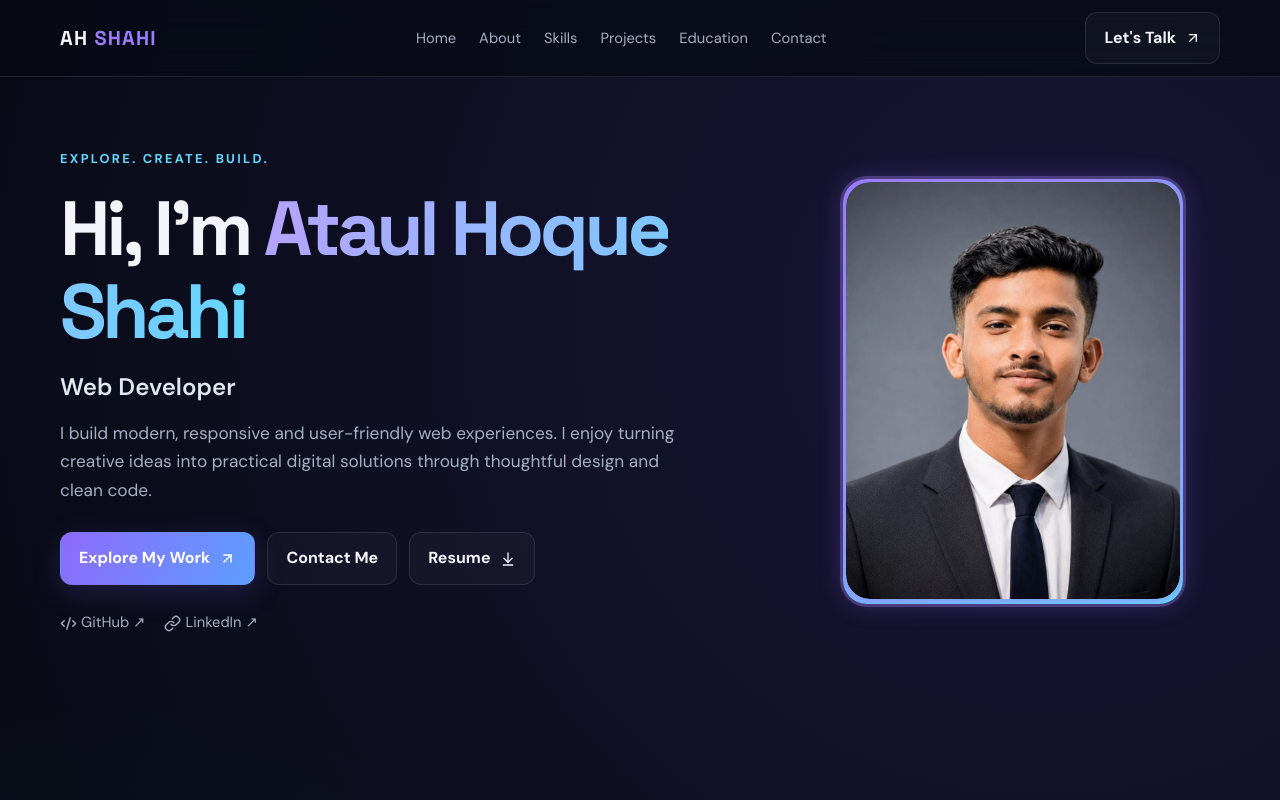
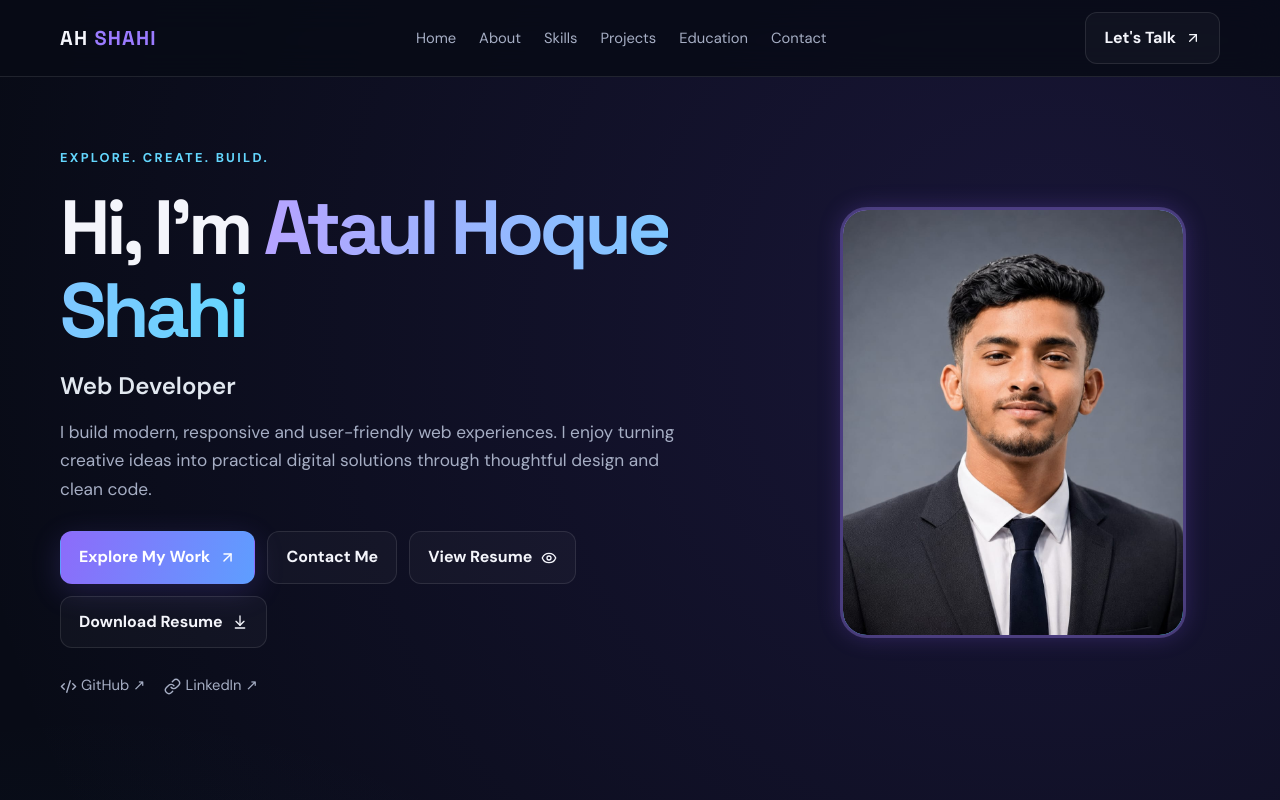
Before and after one commit to AtaulHoqueShahi/-My-Portfolio, a Next.js app: page / in a window 1280 px wide. Shown: the top 800 px of the page. Built offline with nearby package versions, Linux system fonts and the light colour scheme.

Commit message:
Add resume download functionality

```diff
--- a/src/app/components/Hero.tsx
+++ b/src/app/components/Hero.tsx
@@ -1,11 +1,13 @@
 import Image from "next/image";
 import Link from "next/link";
 import ProfileImage from "@/assets/WhatsApp Image 2026-07-29 at 12.58.03 AM.jpeg";
+
 import {
   ArrowDownToLine,
   ArrowUpRight,
   CodeXml,
   Link as LinkIcon,
+  Eye,
 } from "lucide-react";
 import { site } from "@/app/data/site";
 
@@ -14,27 +16,44 @@ export default function Hero() {
     <section className="wrap hero" id="home">
       <div>
         <div className="eyebrow">Explore. Create. Build.</div>
+
         <h1 className="display-title">
-          Hi, I&apos;m <span className="gradient-text">{site.name}</span>
+          Hi, I'm <span className="gradient-text">{site.name}</span>
         </h1>
+
         <h2 className="text-xl sm:text-2xl font-semibold text-slate-200">
-          Web Developer
+          {site.designation}
         </h2>
+
         <p className="hero-copy mt-4">
-          I build modern, responsive and user-friendly web experiences. I enjoy turning
-          creative ideas into practical digital solutions through thoughtful design and
-          clean code.
+          I build modern, responsive and user-friendly web experiences. I enjoy
+          turning creative ideas into practical digital solutions through
+          thoughtful design and clean code.
         </p>
 
         <div className="hero-actions">
           <Link className="btn btn-primary" href="#projects">
             Explore My Work <ArrowUpRight size={17} />
           </Link>
+
           <Link className="btn btn-outline" href="#contact">
             Contact Me
           </Link>
-          <a className="btn btn-outline" href="/resume.pdf" download>
-            Resume <ArrowDownToLine size={16} />
+          <a
+            className="btn btn-outline"
+            href="/ATAUL%20HOQUE%20SHAHI.pdf"
+            target="_blank"
+            rel="noopener noreferrer"
+          >
+            View Resume <Eye size={16} />
+          </a>
+
+          <a
+            className="btn btn-outline"
+            href="/ATAUL%20HOQUE%20SHAHI.pdf"
+            download="ATAUL HOQUE SHAHI.pdf"
+          >
+            Download Resume <ArrowDownToLine size={16} />
           </a>
         </div>
 
@@ -43,6 +62,7 @@ export default function Hero() {
             <CodeXml size={17} className="inline mr-1" />
             GitHub ↗
           </a>
+
           <a href={site.linkedin} target="_blank" rel="noreferrer">
             <LinkIcon size={17} className="inline mr-1" />
             LinkedIn ↗
@@ -50,7 +70,6 @@ export default function Hero() {
         </div>
       </div>
 
-      <div className="photo-frame">
       <div className="photo-frame">
         <Image
           src={ProfileImage}
@@ -61,7 +80,6 @@ export default function Hero() {
           className="profile-image"
         />
       </div>
-</div>
     </section>
   );
 }
```
Also changed, not shown: 2 other files (tests, documents, lock files or other folders). Lines whose indentation alone changed are shown as unchanged.
